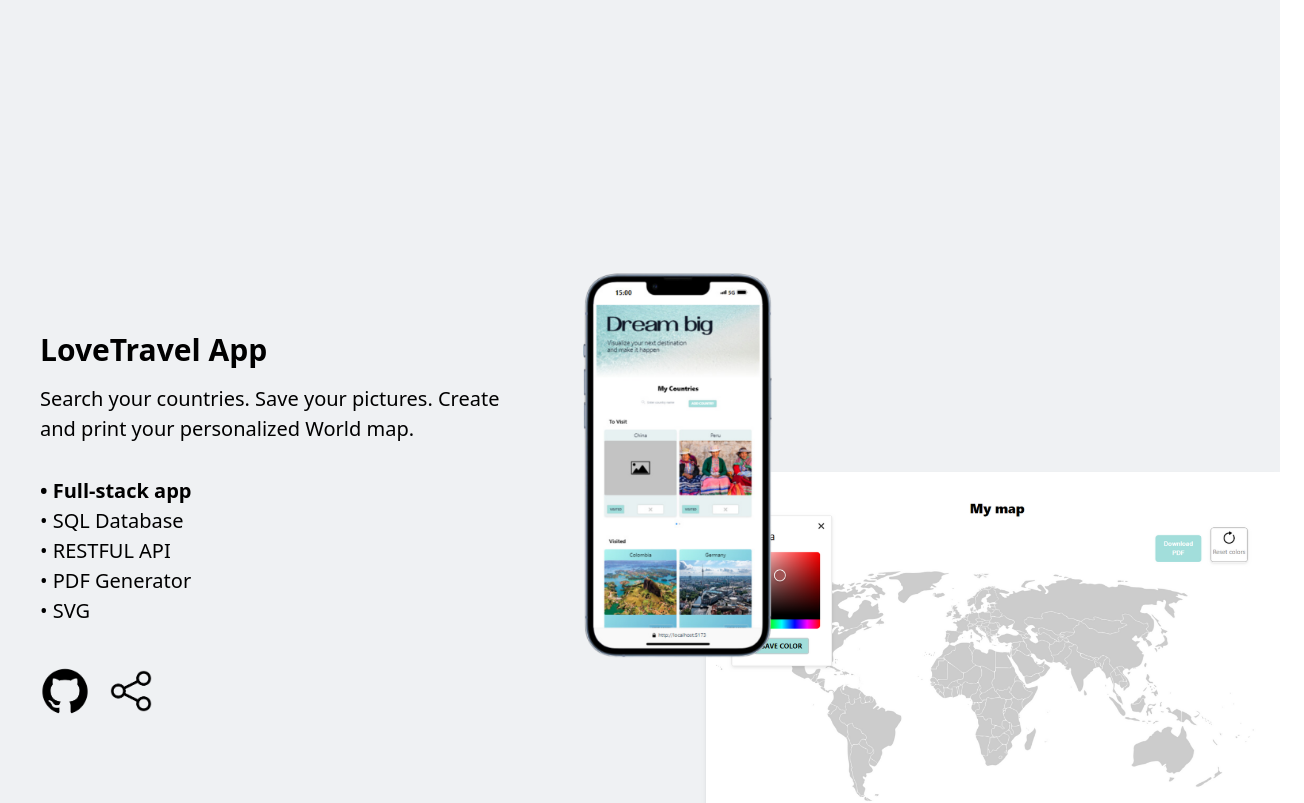
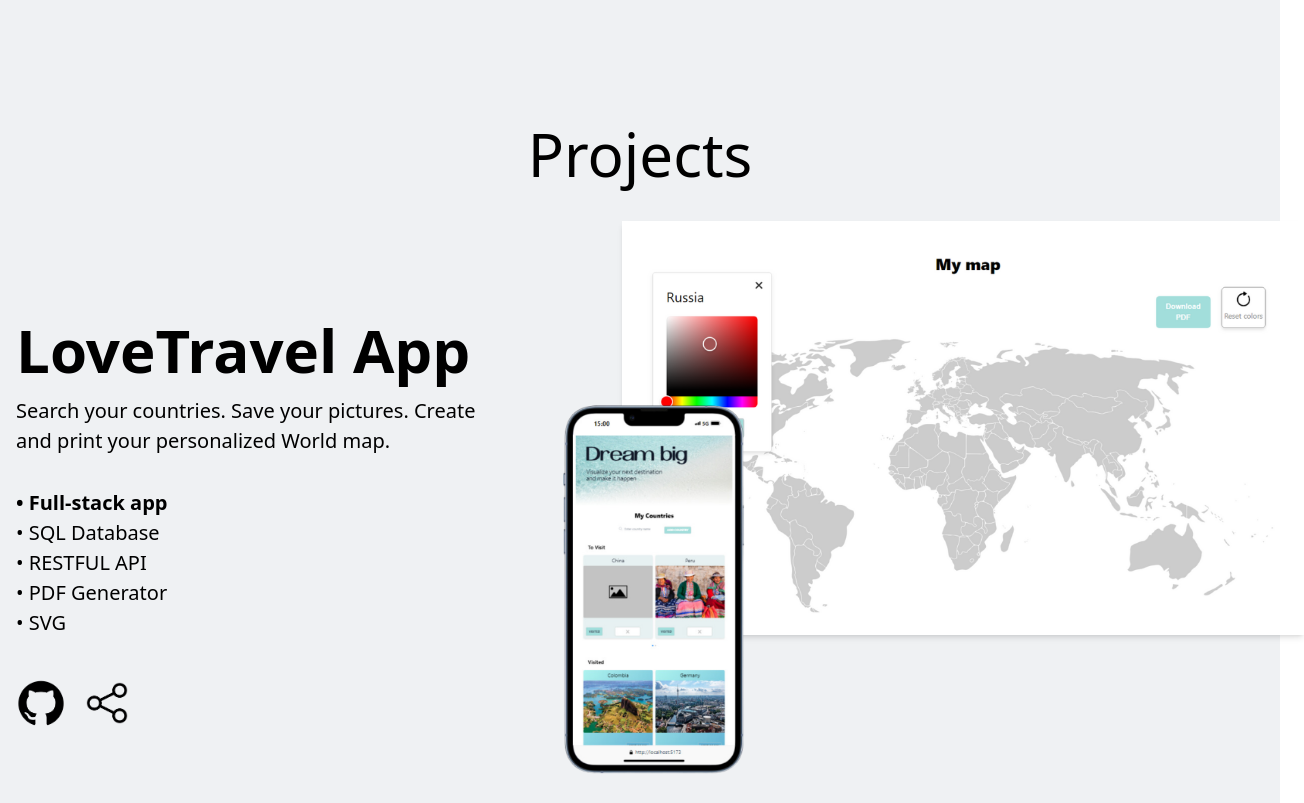
Before and after one commit to Ruthstring/Portfolio24, a React (Vite) app: page / in a window 1280 px wide. Shown: the part 1580-2383 px from the top of the page, 1304 px wide, since content can reach past the window. Built offline with nearby package versions, Linux system fonts and the light colour scheme.

Commit message:
responsive design project 1

```diff
--- a/src/components/Project1.jsx
+++ b/src/components/Project1.jsx
@@ -91,13 +91,15 @@ const Project1 = () => {
         <h1 className="text-3xl font-bold mb-4 text-left">LoveTravel App</h1>
 
         <div className="flex flex-col text-left">
+
+          <br />
+          <div className="column-left-medium flex p-3">
+          <div className="w-1/2">
           <p>
             Search your countries. Save your pictures. Create and print your
             personalized World map.
           </p>
-          <br />
-          <div className="column-left-medium flex p-3">
-            <div className="w-1/2">
+
             <div className="app-features text-left ">
               <p className="font-bold"> • Full-stack app</p>
               <p> • SQL Database</p>
@@ -137,17 +139,19 @@ const Project1 = () => {
         </div>
         </div>
  {/* Image Layout for Medium Screens */}
- <div className="flex flex-col place-items-end mr-4">
+ <div className="flex flex-col  mr-4 w-2/3">
+      <div className="xl:flex">
         <img
           src={Img2}
           alt="Image Map"
-          className="w-[90%] -mb-28 transform z-10 "
+          className="relativew-[80%] -mb-28 transform z-10 "
         />
         <img
           src={Img1}
           alt="Image Mobile"
-          className="w-[60%] -mt-28 transform translate-x-20 -translate-y-14 z-30"
+          className=" w-[60%] -mt-28 transform translate-x-60 -translate-y-14 z-30"
         />
+        </div>
       </div>
       </div>
       </div>
@@ -162,9 +166,13 @@ const Project1 = () => {
 
   // Renders the layout for large screens
   const renderLargeScreenLayout = () => (
-    <div className="section-container flex flex-col md:flex-row items-center justify-between space-y-6 md:space-y-0 p-6 h-screen">
-      <div className="project-text">
-        <h1 className="text-3xl font-bold mb-4 text-left lg:ml-4">LoveTravel App</h1>
+    <>
+    <div className="section-container flex flex-col md:flex-row  justify-between space-y-6 md:space-y-0 lg:mt-14  ">
+    <div className="project-text">
+      <h1 className="text-6xl font-bold mb-4 text-left lg:ml-4">LoveTravel App</h1>
+
+
+
 
         <div className="flex flex-col space-y-2 text-left lg:ml-4 ">
           <p>
@@ -210,25 +218,27 @@ const Project1 = () => {
         </div>
       </div>
 
+
       {/* Image Layout for Large Screens */}
       <div className="project-media md:relative flex flex-col md:flex-row  md:justify-center items-center lg:mr-4">
         <div className="relative w-full h-full">
           <img
             src={Img2}
             alt="Image Map"
-            className="project-img shadow-md md:absolute bottom-10 right-0 w-[80%] h-auto transform translate-x-10 -translate-y-10 transition-transform duration-700 ease-in-out z-0"
+            className="project-img shadow-md md:absolute  bottom-6 right-0 md:w-[90%] h-auto transform translate-x-10 -translate-y-10 transition-transform duration-700 ease-in-out z-0"
           />
           <img
             src={Img1}
             alt="Image Mobile"
-            className="project-img md:absolute top-20 left-0 w-[55%] h-auto transform -translate-x-10 translate-y-10 transition-transform duration-700 ease-in-out z-10"
+            className="project-img md:relative top-20 left-0 md:w-[50%] h-auto transform -translate-x-10 -translate-y-0 transition-transform duration-700 ease-in-out z-10"
           />
         </div>
       </div>
     </div>
+    </>
   );
 
-  // Decide which layout to render based on screen width
+  // Decides which layout to render based on screen width
   if (windowWidth < 768) {
     return renderSmallScreenLayout();
   } else if (windowWidth >= 768 && windowWidth < 1024) {
@@ -238,4 +248,5 @@ const Project1 = () => {
   }
 };
 
+
 export default Project1;
--- a/src/components/Projects.jsx
+++ b/src/components/Projects.jsx
@@ -5,7 +5,8 @@ import Project2 from "./Project2";
 const Projects =()=>{
     return(
         <>
-        <div className="container ">
+        <div><h1 className="text-6xl">Projects</h1></div>
+        <div className="container pt-20">
 
         <Project1 />
         </div>
```
